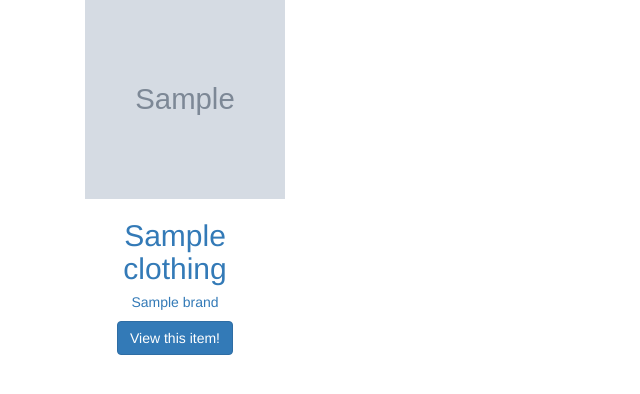
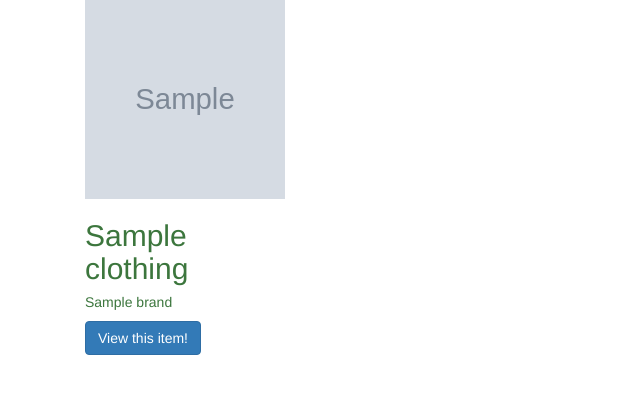
Before and after one commit to clenberger/SWDB, a Flask app: page / in a window 1280 px wide. Shown: the part 172-566 px from the top of the page, without its empty margins (0-640 px from the left). Run offline with Flask 2, Linux system fonts and the light colour scheme; grey boxes marked "Sample" are stand-in pictures; a database or web service that is not in the repository returns one stand-in record (values such as "Sample title"); some libraries are stand-ins or nearby versions.

Commit message:
Updating UI/UX

```diff
--- a/templates/clothing_index.html
+++ b/templates/clothing_index.html
@@ -13,9 +13,8 @@
         <div class="p-2 bd-highlight">
             <div class="col-md-3">
                 <div class="mh-100" style="height: 500px;">
-                    <div class="card text-center" style="width: 18rem;">
                     <div class="card border-success mb-3" style="max-width: 18rem;">
-                            <div class="card-body text-primary">
+                        <div class="card-body text-success">
                             <div>
                                 <img src='{{item.image}}' width="200" height="200">
                             </div>
@@ -29,7 +28,6 @@
                 </div>
             </div>
         </div>
-        </div>
         {% endfor %}
     </div>
 {% endblock %}
```
Lines whose indentation alone changed are shown as unchanged.
